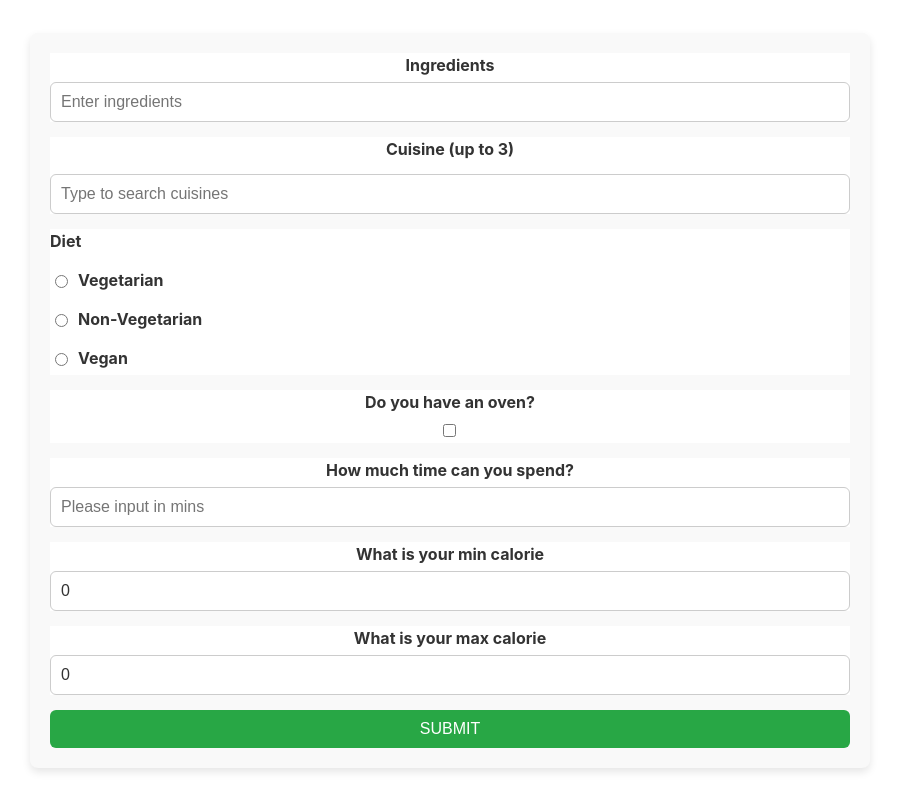
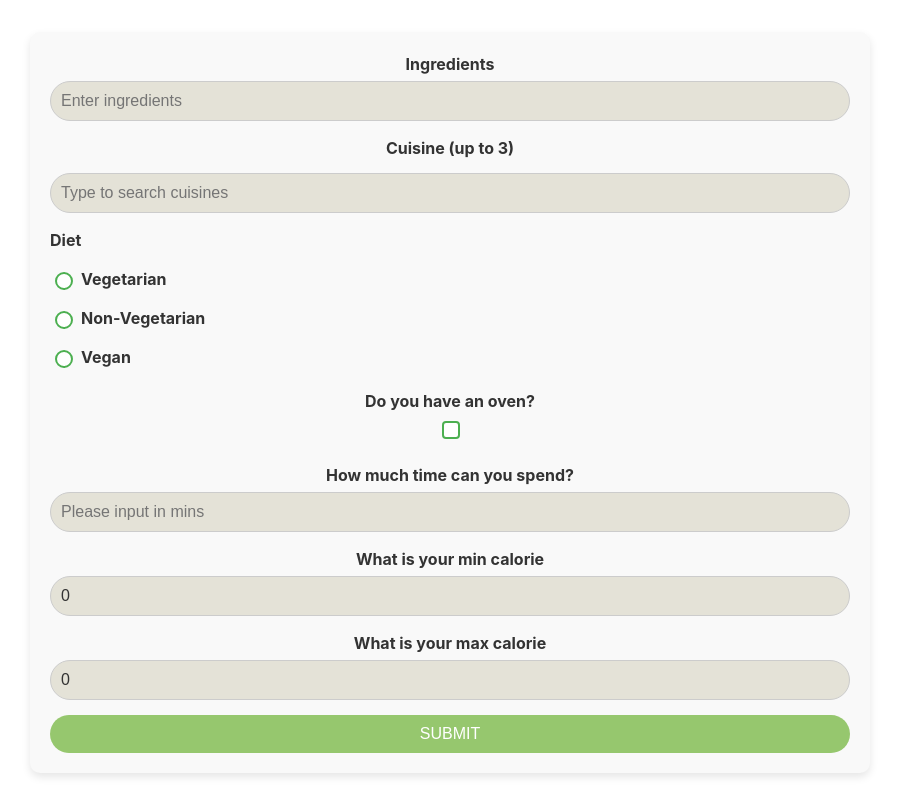
Before and after one commit to mayur-driod/byte-2-bite, a React (Vite) app: page /aipage in a window 1280 px wide. Shown: the whole page, without its empty margins (190-1089 px from the left). Built offline with nearby package versions, Linux system fonts and the light colour scheme; a web font is replaced by a local one.

Commit message:
Altered AI

```diff
--- a/src/pages/AIpage.css
+++ b/src/pages/AIpage.css
@@ -1,5 +1,4 @@
 *{
-    background-color: white;
     color: black;
 }
 
@@ -9,7 +8,7 @@
     margin: auto;
     padding: 20px;
     background: #f9f9f9; /* Lighter background color */
-    border-radius: 8px;
+    border-radius: 10px;
     box-shadow: 0 4px 8px rgba(0, 0, 0, 0.1);
     display: flex;
     flex-direction: column;
@@ -32,25 +31,37 @@
     width: 50em;
     padding: 10px;
     border: 1px solid #ccc;
-    border-radius: 6px;
+    border-radius: 25px;
     font-size: 16px;
     box-sizing: border-box; /* Ensure padding and borders are included in element's width/height */
-    background-color: #fff; /* White background for input fields */
+    background-color: #e4e2d7; /* White background for input fields */
     color: #333; /* Darker text color */
 }
 
 /* Focus state for input fields */
 input[type="text"]:focus,
 input[type="number"]:focus {
-    border-color: #80bdff;
+    border-color: #45a049;
     outline: none; /* Remove default browser outline */
     box-shadow: 0 0 0 3px rgba(0, 123, 255, 0.25);
 }
 
-/* Checkbox and radio buttons */
-input[type="radio"],
-input[type="checkbox"] {
-    margin-right: 5px;
+input[type="radio"] {
+    appearance: none; /* Remove default styling */
+    width: 18px;
+    height: 18px;
+    border-radius: 50%; /* Make it circular */
+    border: 2px solid #4CAF50; /* Sap green border */
+    background-color: white; /* Background color for unchecked state */
+    position: relative;
+    cursor: pointer;
+    transition: background-color 0.3s ease, border 0.3s ease;
+}
+
+/* Styling when radio button is checked */
+input[type="radio"]:checked {
+    background-color: #4CAF50; /* Sap green when checked */
+    border-color: #4CAF50; /* Ensure border matches the background color */
 }
 
 /* Cuisine selection styles */
@@ -103,26 +114,28 @@
 
 /* Submit button */
 input[type="submit"] {
-    background-color: #28a745;
+    background-color:#96c76e; /* Sap green */
     color: white;
     padding: 10px;
     border: none;
-    border-radius: 6px;
+    border-radius: 30px; /* Curved edges */
     cursor: pointer;
     font-size: 16px;
     text-transform: uppercase;
-    transition: background-color 0.3s ease; /* Smooth transition for hover effect */
+    transition: background-color 0.3s ease, box-shadow 0.3s ease; /* Smooth transition */
 }
 
+/* Hover state for submit button */
 input[type="submit"]:hover {
-    background-color: #218838;
+    background-color: #45a049; /* Darker shade of sap green on hover */
 }
 
 /* Focus state for submit button */
 input[type="submit"]:focus {
     outline: none;
-    box-shadow: 0 0 0 3px rgba(40, 167, 69, 0.5); /* Add a subtle focus effect */
+    box-shadow: 0 0 0 3px rgba(76, 175, 80, 0.5); /* Subtle focus effect */
 }
+
 
 /* Styling for diet section */
 .diet {
@@ -136,3 +149,34 @@
     align-items: center;
     gap: 5px;
 }
+
+input[type="checkbox"] {
+    appearance: none; /* Remove default browser styles */
+    -webkit-appearance: none; /* Safari compatibility */
+    -moz-appearance: none; /* Firefox compatibility */
+    width: 18px;
+    height: 18px;
+    border: 2px solid #4CAF50; /* Sap green border */
+    border-radius: 4px; /* Curved edges */
+    background-color: white; /* Default background */
+    cursor: pointer;
+    position: relative;
+    transition: background-color 0.3s, border-color 0.3s;
+}
+
+/* Checkbox checked state */
+input[type="checkbox"]:checked {
+    background-color: #4CAF50; /* Sap green when checked */
+    border-color: #4CAF50;
+}
+
+input[type="checkbox"]:checked::before {
+    content: '✔'; /* Unicode checkmark */
+    font-size: 14px;
+    color: white; /* White checkmark */
+    position: absolute;
+    top: 50%;
+    left: 50%;
+    transform: translate(-50%, -50%);
+    font-weight: bold;
+}
```
Also changed, not shown: src/assets/Hack1.png (added).
